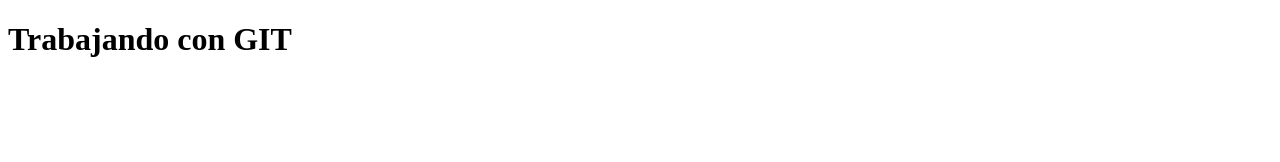
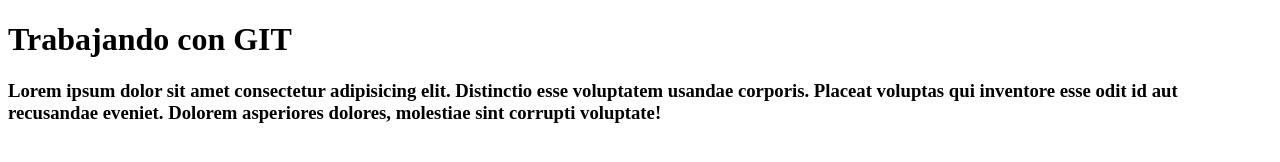
Before and after one commit to JosefinaCab/HIA-tp5, a plain HTML site: page index.html in a window 1280 px wide. Drawn offline with Linux system fonts and the light colour scheme.

Commit message:
segundocommit

```diff
--- a/index.html
+++ b/index.html
@@ -9,6 +9,9 @@
 </head>
     <body>
         <h1>Trabajando con GIT</h1>
+        <h3>Lorem ipsum dolor sit amet consectetur adipisicing elit. Distinctio esse voluptatem
+            usandae corporis. Placeat voluptas qui inventore esse odit id aut recusandae eveniet.
+            Dolorem asperiores dolores, molestiae sint corrupti voluptate!</h3>
 
     </body>
 </html>
```
